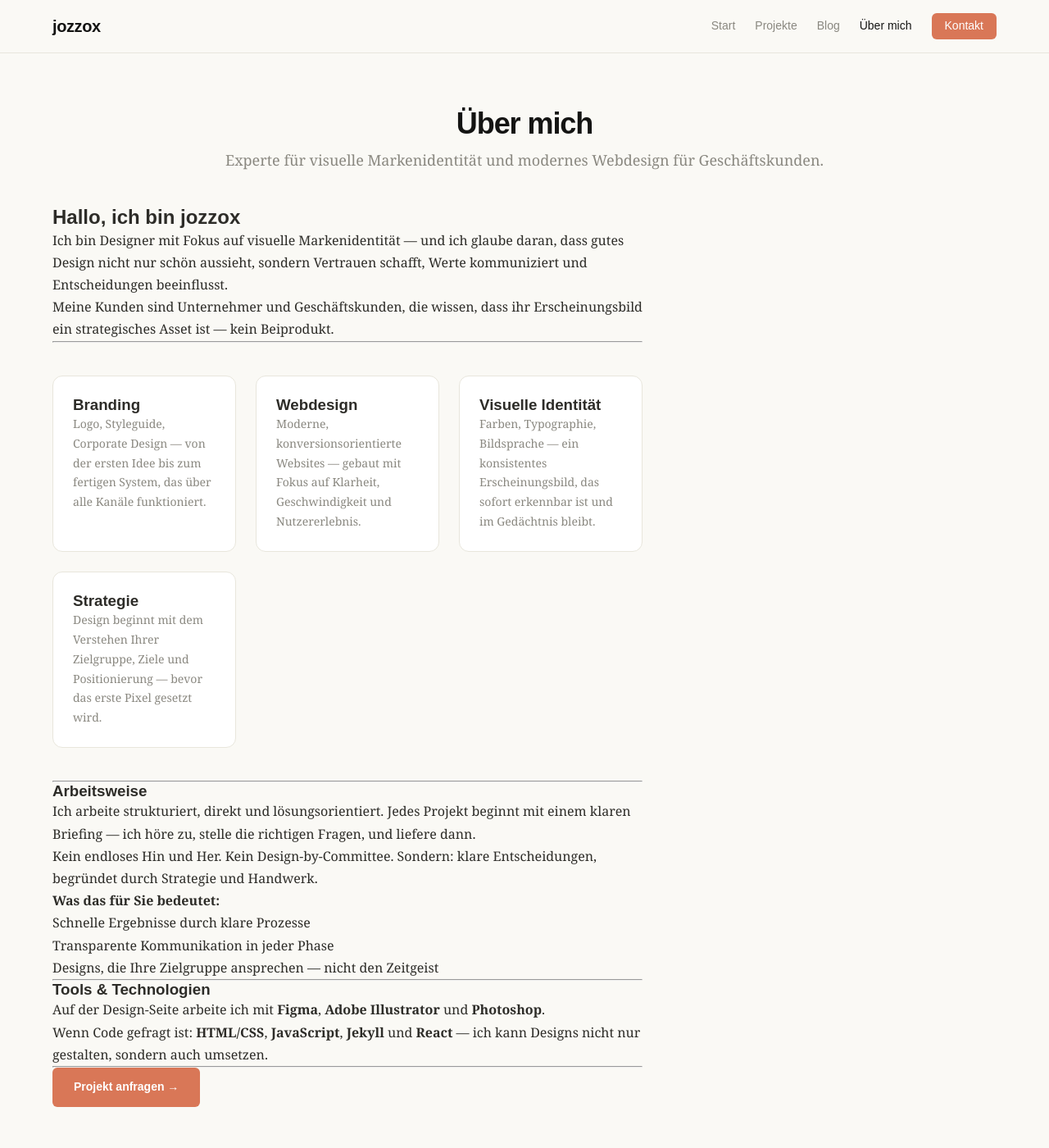
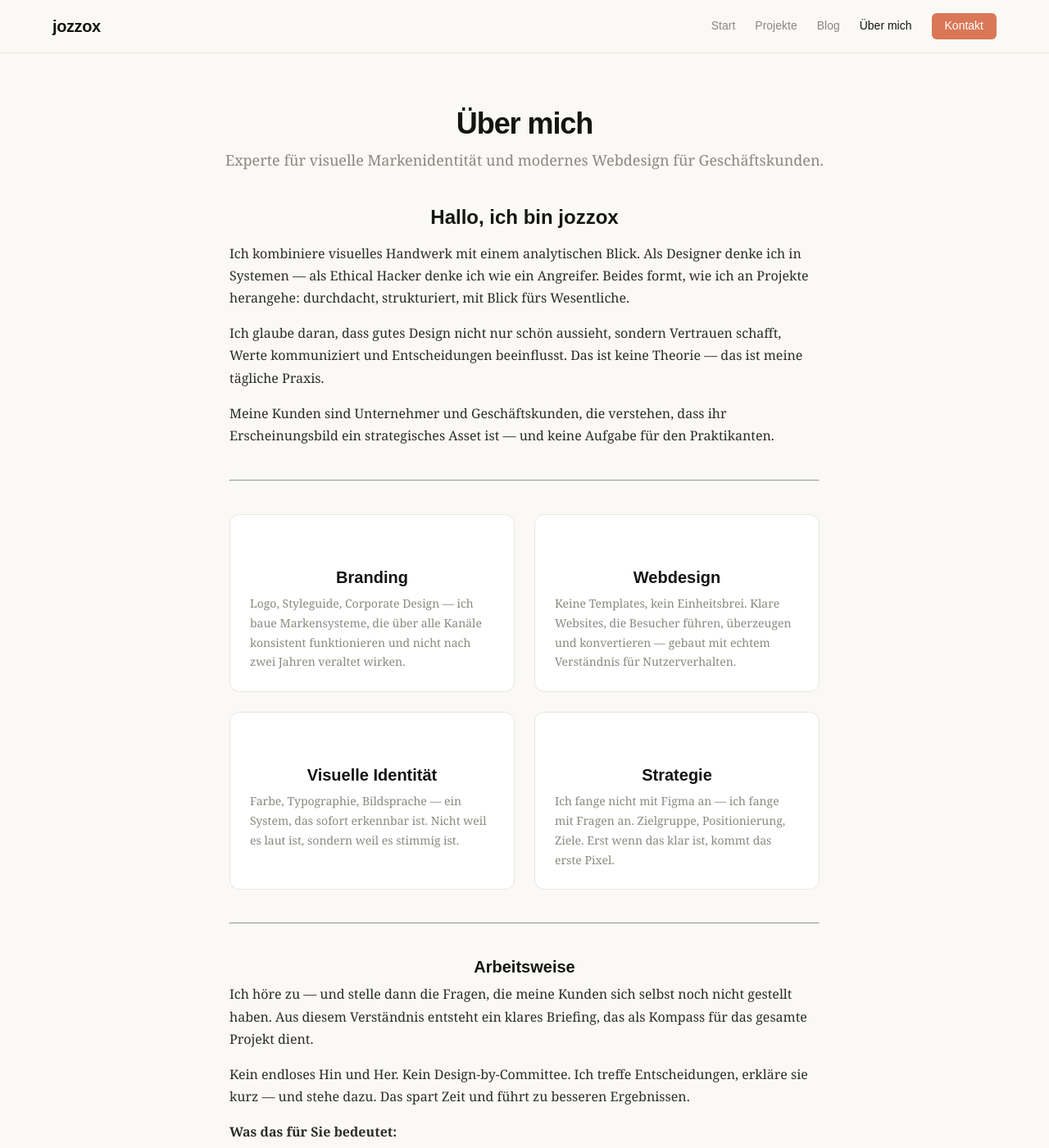
Before and after one commit to jozzox/jozzox.github.io, a Jekyll site: the page built from about.md, in a window 1280 px wide and 1400 px high. Shown: the whole window at 82% size. Built offline with Jekyll 4.4.1, drawn with Linux system fonts in a browser that asks for light colours; some of the changed text lies outside the part shown.

Commit message:
user: überarbeitung about-seite & layout-fixes
- About-Seite: Text neu formuliert, Ethical Hacker Dual-Identity eingebaut, persönlicherer Ton
- CSS: .page-body zentriert (margin-inline: auto), Spacing für p/h2/h3/ul/li/hr ergänzt
- CSS: Skills-Grid auf 2x2 umgestellt (repeat(2, 1fr))
- CSS: Alle Überschriften (h2, h3) in .page-body und .project-content zentriert
- CSS: Button (.page-body .btn) zentriert
- CSS: .project-list und .project-content zentriert
- CSS: .project-title zentriert, .tag-list justify-content: center

Co-Authored-By: Claude Sonnet 4.6 <noreply@anthropic.com>

```diff
--- a/about.md
+++ b/about.md
@@ -7,28 +7,30 @@ permalink: /about/
 
 ## Hallo, ich bin jozzox
 
-Ich bin Designer mit Fokus auf visuelle Markenidentität — und ich glaube daran, dass gutes Design nicht nur schön aussieht, sondern Vertrauen schafft, Werte kommuniziert und Entscheidungen beeinflusst.
+Ich kombiniere visuelles Handwerk mit einem analytischen Blick. Als Designer denke ich in Systemen — als Ethical Hacker denke ich wie ein Angreifer. Beides formt, wie ich an Projekte herangehe: durchdacht, strukturiert, mit Blick fürs Wesentliche.
 
-Meine Kunden sind Unternehmer und Geschäftskunden, die wissen, dass ihr Erscheinungsbild ein strategisches Asset ist — kein Beiprodukt.
+Ich glaube daran, dass gutes Design nicht nur schön aussieht, sondern Vertrauen schafft, Werte kommuniziert und Entscheidungen beeinflusst. Das ist keine Theorie — das ist meine tägliche Praxis.
+
+Meine Kunden sind Unternehmer und Geschäftskunden, die verstehen, dass ihr Erscheinungsbild ein strategisches Asset ist — und keine Aufgabe für den Praktikanten.
 
 ---
 
 <div class="skills-grid">
   <div class="skill-card">
     <h3>Branding</h3>
-    <p>Logo, Styleguide, Corporate Design — von der ersten Idee bis zum fertigen System, das über alle Kanäle funktioniert.</p>
+    <p>Logo, Styleguide, Corporate Design — ich baue Markensysteme, die über alle Kanäle konsistent funktionieren und nicht nach zwei Jahren veraltet wirken.</p>
   </div>
   <div class="skill-card">
     <h3>Webdesign</h3>
-    <p>Moderne, konversionsorientierte Websites — gebaut mit Fokus auf Klarheit, Geschwindigkeit und Nutzererlebnis.</p>
+    <p>Keine Templates, kein Einheitsbrei. Klare Websites, die Besucher führen, überzeugen und konvertieren — gebaut mit echtem Verständnis für Nutzerverhalten.</p>
   </div>
   <div class="skill-card">
     <h3>Visuelle Identität</h3>
-    <p>Farben, Typographie, Bildsprache — ein konsistentes Erscheinungsbild, das sofort erkennbar ist und im Gedächtnis bleibt.</p>
+    <p>Farbe, Typographie, Bildsprache — ein System, das sofort erkennbar ist. Nicht weil es laut ist, sondern weil es stimmig ist.</p>
   </div>
   <div class="skill-card">
     <h3>Strategie</h3>
-    <p>Design beginnt mit dem Verstehen Ihrer Zielgruppe, Ziele und Positionierung — bevor das erste Pixel gesetzt wird.</p>
+    <p>Ich fange nicht mit Figma an — ich fange mit Fragen an. Zielgruppe, Positionierung, Ziele. Erst wenn das klar ist, kommt das erste Pixel.</p>
   </div>
 </div>
 
@@ -36,15 +38,15 @@ Meine Kunden sind Unternehmer und Geschäftskunden, die wissen, dass ihr Erschei
 
 ### Arbeitsweise
 
-Ich arbeite strukturiert, direkt und lösungsorientiert. Jedes Projekt beginnt mit einem klaren Briefing — ich höre zu, stelle die richtigen Fragen, und liefere dann.
+Ich höre zu — und stelle dann die Fragen, die meine Kunden sich selbst noch nicht gestellt haben. Aus diesem Verständnis entsteht ein klares Briefing, das als Kompass für das gesamte Projekt dient.
 
-Kein endloses Hin und Her. Kein Design-by-Committee. Sondern: klare Entscheidungen, begründet durch Strategie und Handwerk.
+Kein endloses Hin und Her. Kein Design-by-Committee. Ich treffe Entscheidungen, erkläre sie kurz — und stehe dazu. Das spart Zeit und führt zu besseren Ergebnissen.
 
 **Was das für Sie bedeutet:**
 
-- Schnelle Ergebnisse durch klare Prozesse
-- Transparente Kommunikation in jeder Phase
-- Designs, die Ihre Zielgruppe ansprechen — nicht den Zeitgeist
+- Klare Prozesse statt Chaos — Sie wissen immer, wo wir stehen
+- Direkte Kommunikation ohne Agentur-Formalitäten
+- Designs, die Ihre Zielgruppe ansprechen — nicht den aktuellen Trend
 
 ---
 
@@ -52,7 +54,9 @@ Kein endloses Hin und Her. Kein Design-by-Committee. Sondern: klare Entscheidung
 
 Auf der Design-Seite arbeite ich mit **Figma**, **Adobe Illustrator** und **Photoshop**.
 
-Wenn Code gefragt ist: **HTML/CSS**, **JavaScript**, **Jekyll** und **React** — ich kann Designs nicht nur gestalten, sondern auch umsetzen.
+Wenn Code gefragt ist: **HTML/CSS**, **JavaScript**, **Jekyll** und **React** — ich kann Designs nicht nur entwerfen, sondern auch selbst umsetzen.
+
+Dazu kommt ein Security-Mindset: Als Ethical Hacker betrachte ich Projekte auch aus der Perspektive möglicher Schwachstellen. Sauberer, sicherer Code ist für mich keine Option — er ist Standard.
 
 ---
 
--- a/assets/css/main.css
+++ b/assets/css/main.css
@@ -349,6 +349,8 @@ ul {
   display: flex;
   flex-direction: column;
   gap: var(--space-xl);
+  max-width: var(--content-width);
+  margin-inline: auto;
 }
 
 .project-list__item {
@@ -472,6 +474,7 @@ ul {
   display: flex;
   flex-wrap: wrap;
   gap: var(--space-xs);
+  justify-content: center;
 }
 
 .tag {
@@ -511,6 +514,49 @@ ul {
 
 .page-body {
   max-width: var(--content-width);
+  margin-inline: auto;
+}
+
+.page-body p {
+  margin-bottom: var(--space-md);
+}
+
+.page-body h2 {
+  font-family: var(--font-sans);
+  font-size: var(--font-size-2xl);
+  font-weight: 700;
+  margin-block: var(--space-xl) var(--space-md);
+  color: var(--color-primary);
+  text-align: center;
+}
+
+.page-body h3 {
+  font-family: var(--font-sans);
+  font-size: var(--font-size-xl);
+  font-weight: 600;
+  margin-block: var(--space-xl) var(--space-sm);
+  color: var(--color-primary);
+  text-align: center;
+}
+
+.page-body ul,
+.page-body ol {
+  padding-left: var(--space-lg);
+  margin-bottom: var(--space-md);
+}
+
+.page-body li {
+  margin-bottom: var(--space-xs);
+}
+
+.page-body hr {
+  margin-block: var(--space-xl);
+}
+
+.page-body .btn {
+  display: block;
+  width: fit-content;
+  margin-inline: auto;
 }
 
 /* --- Post Detail --- */
@@ -625,6 +671,7 @@ ul {
   letter-spacing: -0.03em;
   color: var(--color-primary);
   margin-bottom: var(--space-lg);
+  text-align: center;
 }
 
 .project-info {
@@ -643,6 +690,7 @@ ul {
 
 .project-content {
   max-width: var(--content-width);
+  margin-inline: auto;
 }
 
 .project-content h2 {
@@ -651,6 +699,7 @@ ul {
   font-weight: 700;
   margin-block: var(--space-xl) var(--space-md);
   color: var(--color-primary);
+  text-align: center;
 }
 
 .project-content p {
@@ -737,7 +786,7 @@ ul {
 /* --- About Skills Grid --- */
 .skills-grid {
   display: grid;
-  grid-template-columns: repeat(auto-fill, minmax(220px, 1fr));
+  grid-template-columns: repeat(2, 1fr);
   gap: var(--space-lg);
   margin-block: var(--space-xl);
 }
```
